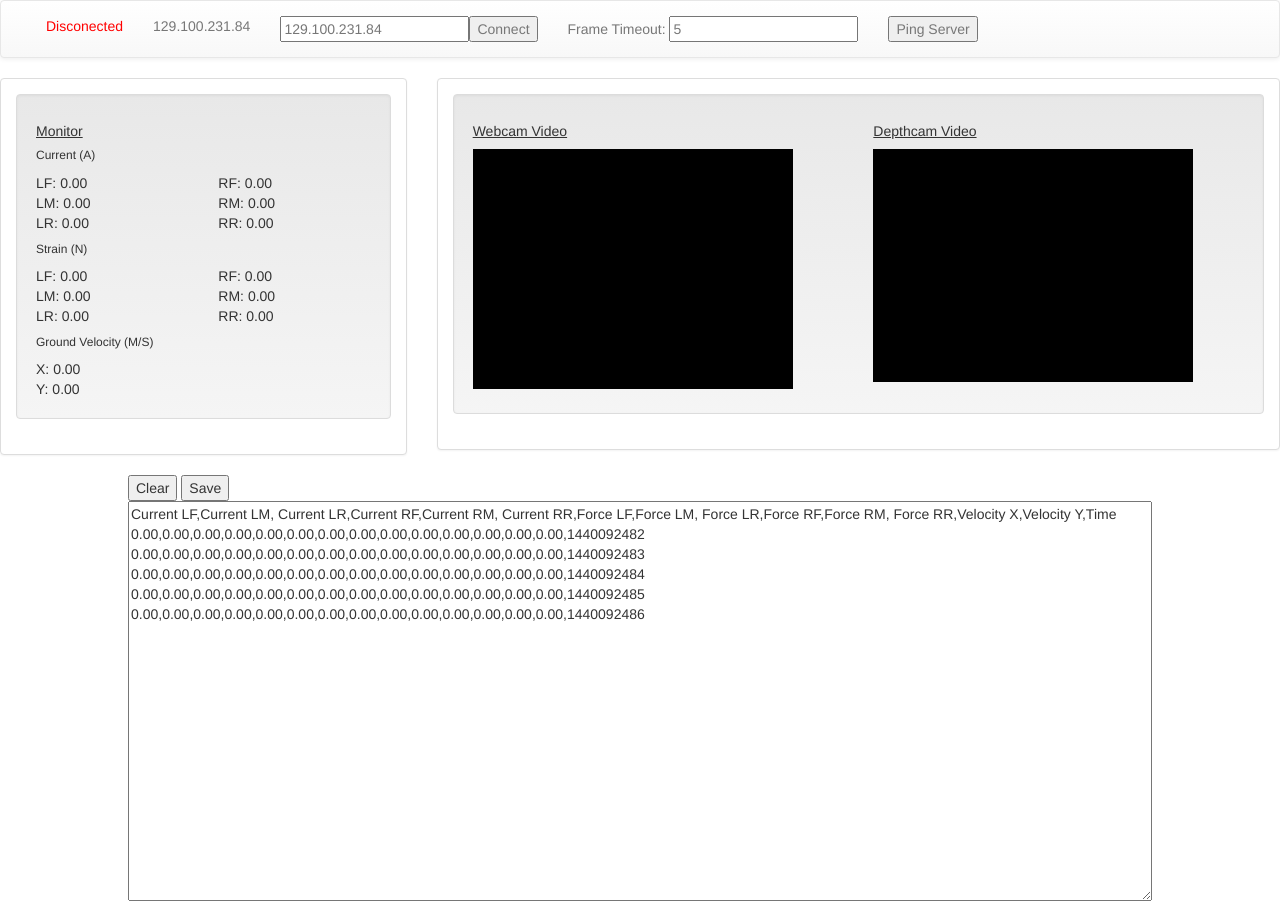
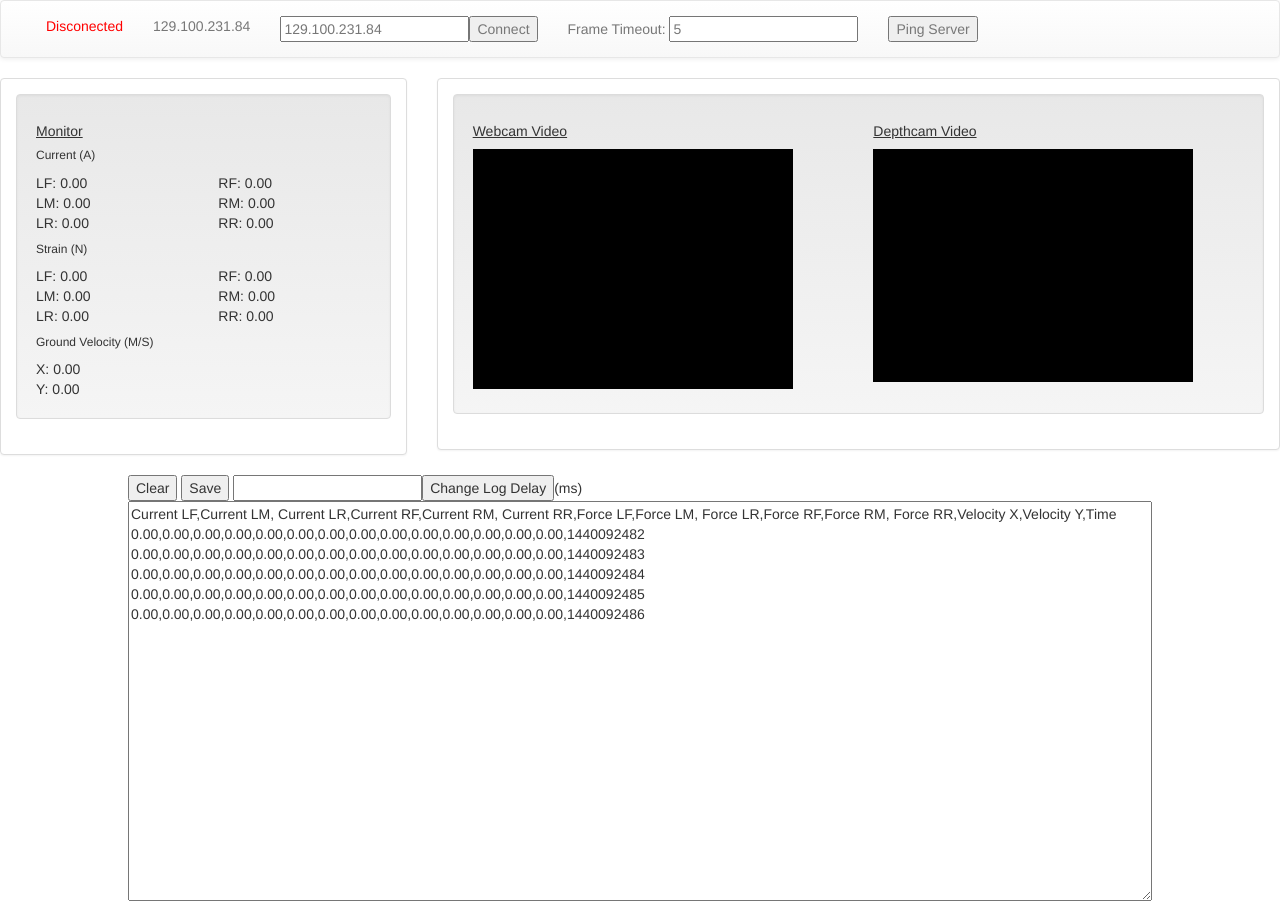
Before and after one commit to rileyBloomfield/LunaTron, a website: page public/index.html in a window 1280 px wide. Drawn offline with Linux system fonts and the light colour scheme.

Commit message:
Added changeable delay to log output

```diff
--- a/public/index.html
+++ b/public/index.html
@@ -74,7 +74,7 @@
                     <div class="well">
 			<div class="row">
 			    <div class="col-md-6">
-                        	 <h5><u>Webcam Video</u></h5>
+                        	<h5><u>Webcam Video</u></h5>
                         	<canvas id="canvas" width="320px" height="240px"></canvas>
 			    </div>
 			    <div class="col-md-6">
@@ -88,7 +88,8 @@
         </div>
     </div>
 <button type="button" onclick="clearLog();" style="margin-left:10vw;">Clear</button>
-<button type="button" onclick="saveLog();">Save</button><br>
-<textArea id="dataLog" style="height:50vh; width:80vw; margin-left:10vw;"readonly>Current LF,Current LM, Current LR,Current RF,Current RM, Current RR,Force LF,Force LM, Force LR,Force RF,Force RM, Force RR,Velocity X,Velocity Y,Time</textArea>
+<button type="button" onclick="saveLog();">Save</button>
+<input id="logDelay" type="number"></input><button type="button" onclick="changeLogDelay();">Change Log Delay</button>(ms)<br>
+<textArea id="dataLog" style="height:50vh; width:80vw; margin-left:10vw;" readonly>Current LF,Current LM, Current LR,Current RF,Current RM, Current RR,Force LF,Force LM, Force LR,Force RF,Force RM, Force RR,Velocity X,Velocity Y,Time</textArea>
 </body>
 </html>
--- a/public/script.js
+++ b/public/script.js
@@ -16,6 +16,7 @@ var inputIP;
 var timeCounter = 0;
 var acceptedTimeDiff = 5;
 var frameTimeoutInput;
+var logDelay = 1000;
 
 //Control Elements
 var driveInput;
@@ -109,11 +110,11 @@ window.setInterval(function() {
 			attemptReconnect = true;
 		}
 	}
-
 }, 200);
 
 //Log data every second
-setInterval(function() {
+(function() {
+	var func = function() {
 		$("#dataLog").append("\n");
 		for (var i=0; i<currentElements.length; i++) {
 			$("#dataLog").append(currentElements[i].innerHTML + ",");
@@ -123,8 +124,12 @@ setInterval(function() {
 		}
 		$("#dataLog").append(xVel.innerHTML + ",");
 		$("#dataLog").append(yVel.innerHTML + ",");
-    $("#dataLog").append(Math.round(Date.now()/1000));
-}, 1000);
+		$("#dataLog").append(Date.now()/1000);
+
+		setTimeout(func, logDelay);
+	}
+	setTimeout(func, logDelay)
+})();
 
 function initTopics() {
     //DEFINE CONNECTION
@@ -379,3 +384,7 @@ function saveLog() {
     a.download = filename+fileExtension;
     a.click();
 }
+
+function changeLogDelay() {
+    logDelay = $("#logDelay").val();
+}
```
Also changed, not shown: 2 other files. Lines whose indentation alone changed are shown as unchanged.
